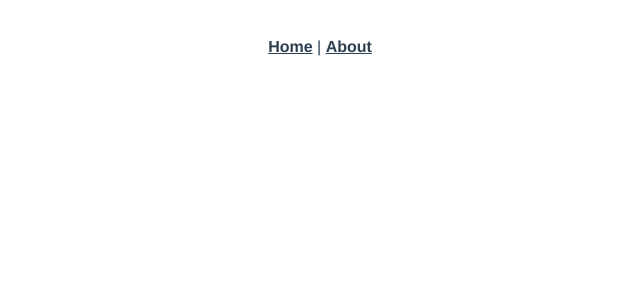
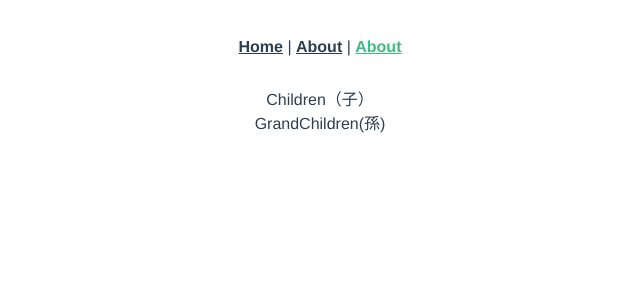
Before and after one commit to shota-watanabe/vue_test, a Vue app in the folder section10/vue3-test/: page /children in a window 1280 px wide. Before the commit this address had no page. Shown: the top 300 px of the page, without its empty margins (320-960 px from the left). Built offline with nearby package versions, Linux system fonts and the light colour scheme.

Commit message:
add: children view 追加

```diff
--- a/section10/vue3-test/src/App.vue
+++ b/section10/vue3-test/src/App.vue
@@ -1,7 +1,8 @@
 <template>
   <nav>
     <router-link to="/">Home</router-link> |
-    <router-link to="/about">About</router-link>
+    <router-link to="/about">About</router-link> |
+    <router-link to="/children">About</router-link>
   </nav>
   <router-view/>
 </template>
--- /dev/null
+++ b/section10/vue3-test/src/components/GrandChildren.vue
@@ -0,0 +1,12 @@
+<template>
+  <div>GrandChildren(孫)</div>
+</template>
+
+<script>
+export default {
+
+}
+</script>
+
+<style>
+</style>
--- a/section10/vue3-test/src/router/index.js
+++ b/section10/vue3-test/src/router/index.js
@@ -1,11 +1,17 @@
 import { createRouter, createWebHistory } from 'vue-router'
 import HomeView from '../views/HomeView.vue'
+import Children from '@/views/Children'
 
 const routes = [
   {
     path: '/',
     name: 'home',
     component: HomeView
+  },
+  {
+    path: '/children',
+    name: 'Children',
+    component: Children
   },
   {
     path: '/about',
--- /dev/null
+++ b/section10/vue3-test/src/views/Children.vue
@@ -0,0 +1,16 @@
+<template>
+  <div>Children（子）</div>
+  <Grand-Children />
+</template>
+
+<script>
+import GrandChildren from '@/components/GrandChildren'
+export default {
+  components: {
+    GrandChildren
+  }
+}
+</script>
+
+<style>
+</style>
```
